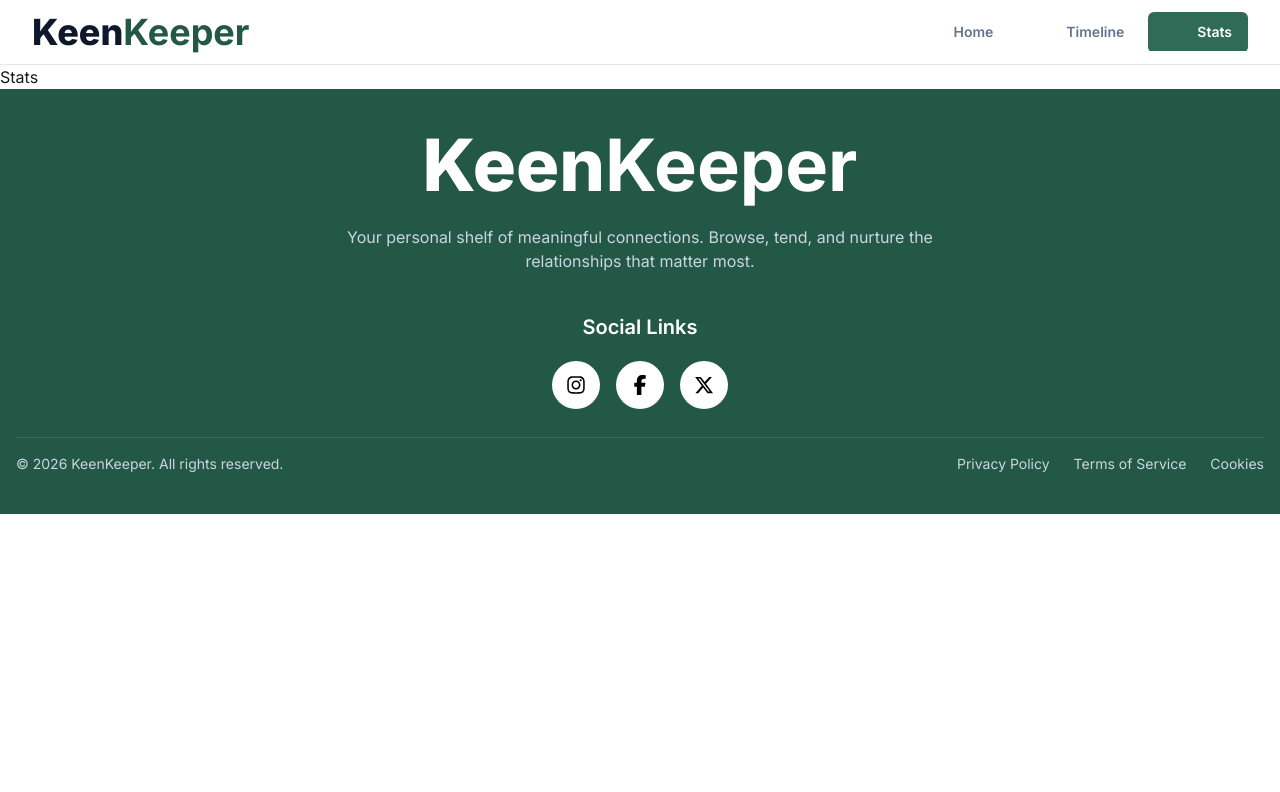
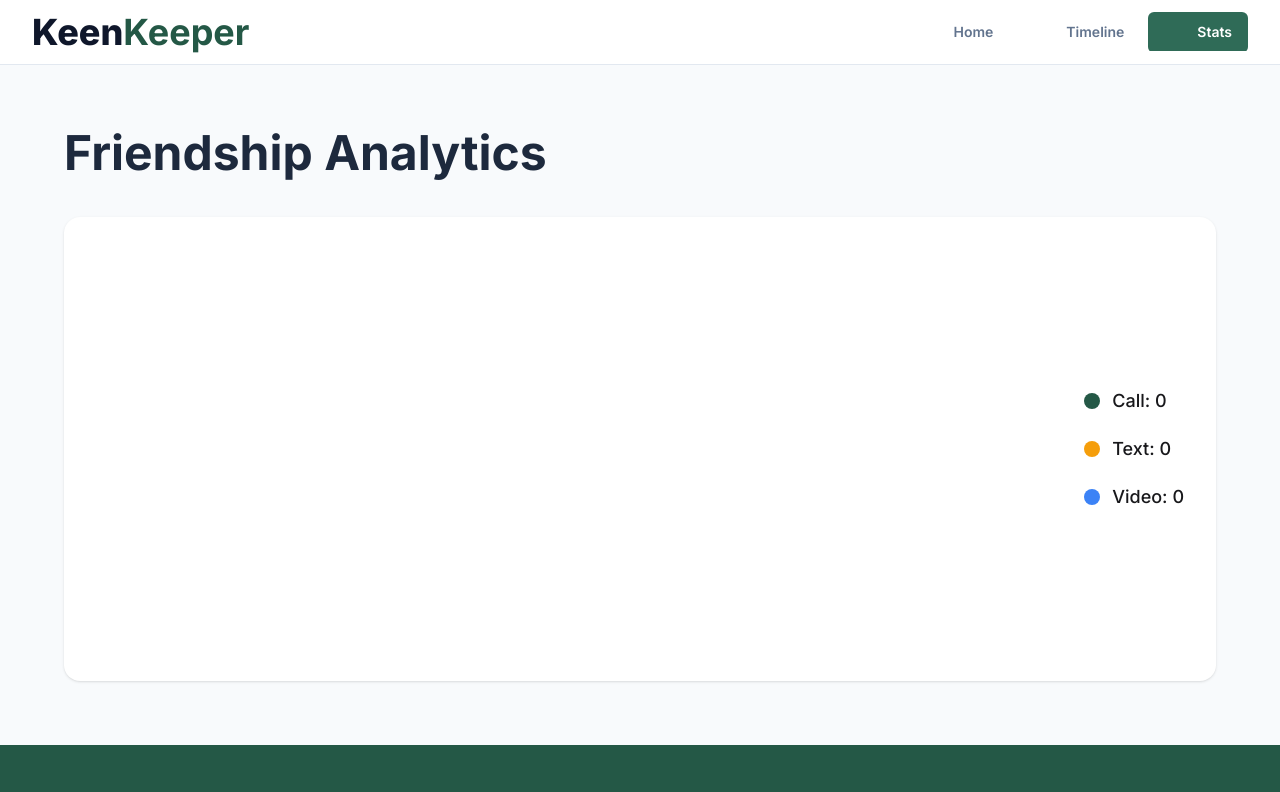
Before and after one commit to mohammedrakibcodes/keenkeeper-app, a React (Vite) app: page /stats in a window 1280 px wide. Shown: the top 792 px of the page. Built offline with nearby package versions, Linux system fonts and the light colour scheme; some icons are missing.

Commit message:
visualize interaction analytics

```diff
--- a/src/components/home/Banner.jsx
+++ b/src/components/home/Banner.jsx
@@ -14,7 +14,7 @@ function Banner() {
         <button className="mt-8 inline-flex items-center gap-2 rounded-md bg-[#316351] px-5 py-3 font-semibold text-white transition hover:opacity-90">
           <lord-icon
             src="https://cdn.lordicon.com/efxgwrkc.json"
-            trigger="hover"
+            trigger="loop"
             style={{
               width: "20px",
               height: "20px",
--- a/src/components/shared/Navbar.jsx
+++ b/src/components/shared/Navbar.jsx
@@ -47,7 +47,7 @@ function Navbar() {
                   <>
                     <lord-icon
                       src={item.icon}
-                      trigger="hover"
+                      trigger="in"
                       style={{
                         width: "25px",
                         height: "25px",
--- a/src/pages/FriendDetails.jsx
+++ b/src/pages/FriendDetails.jsx
@@ -108,7 +108,7 @@ function FriendDetails() {
           <button className="btn h-14 w-full border-slate-200 bg-white text-red-500">
             <lord-icon
               src="https://cdn.lordicon.com/oqeixref.json"
-              trigger="hover"
+              trigger="in"
               colors="primary:#ef4444,secondary:#ef4444"
               style={{
                 width: "22px",
@@ -171,7 +171,7 @@ function FriendDetails() {
               >
                 <lord-icon
                   src="https://cdn.lordicon.com/wtywrnoz.json"
-                  trigger="hover"
+                  trigger="in"
                   style={{
                     width: "36px",
                     height: "36px",
@@ -187,7 +187,7 @@ function FriendDetails() {
               >
                 <lord-icon
                   src="https://cdn.lordicon.com/bpptgtfr.json"
-                  trigger="hover"
+                  trigger="in"
                   style={{
                     width: "36px",
                     height: "36px",
@@ -203,7 +203,7 @@ function FriendDetails() {
               >
                 <lord-icon
                   src="https://cdn.lordicon.com/zczzhvwa.json"
-                  trigger="hover"
+                  trigger="in"
                   state="hover-videocam-2"
                   style={{
                     width: "36px",
--- a/src/pages/Stats.jsx
+++ b/src/pages/Stats.jsx
@@ -1,5 +1,79 @@
+import { useMemo } from "react";
+import { getTimeline } from "../utils/timeline";
+
+import { Pie, PieChart } from "recharts";
+
 function Stats() {
-  return <h1>Stats</h1>;
+  const timeline = getTimeline();
+
+  const chartData = useMemo(() => {
+    const callCount = timeline.filter((item) => item.type === "Call").length;
+
+    const textCount = timeline.filter((item) => item.type === "Text").length;
+
+    const videoCount = timeline.filter((item) => item.type === "Video").length;
+
+    return [
+      {
+        name: "Call",
+        value: callCount,
+        fill: "#245846",
+      },
+      {
+        name: "Text",
+        value: textCount,
+        fill: "#f59e0b",
+      },
+      {
+        name: "Video",
+        value: videoCount,
+        fill: "#3b82f6",
+      },
+    ];
+  }, [timeline]);
+
+  return (
+    <section className="bg-slate-50 px-4 py-16">
+      <div className="mx-auto max-w-6xl">
+        <h1 className="mb-10 text-5xl font-bold text-slate-800">
+          Friendship Analytics
+        </h1>
+
+        <div className="rounded-2xl bg-white p-8 shadow-sm">
+          <div className="flex flex-col items-center gap-8 lg:flex-row lg:justify-between">
+            <PieChart width={400} height={400}>
+              <Pie
+                data={chartData}
+                dataKey="value"
+                innerRadius={90}
+                outerRadius={150}
+                cornerRadius={12}
+                paddingAngle={5}
+                label
+              />
+            </PieChart>
+
+            <div className="space-y-5">
+              {chartData.map((item) => (
+                <div key={item.name} className="flex items-center gap-3">
+                  <div
+                    className="h-4 w-4 rounded-full"
+                    style={{
+                      backgroundColor: item.fill,
+                    }}
+                  ></div>
+
+                  <span className="text-lg font-medium">
+                    {item.name}: {item.value}
+                  </span>
+                </div>
+              ))}
+            </div>
+          </div>
+        </div>
+      </div>
+    </section>
+  );
 }
 
 export default Stats;
--- a/src/pages/Timeline.jsx
+++ b/src/pages/Timeline.jsx
@@ -19,8 +19,7 @@ function Timeline() {
           <div className="rounded-2xl border border-slate-200 bg-white p-12 text-center">
             <lord-icon
               src="https://cdn.lordicon.com/juujmrhr.json"
-              trigger="hover"
-              state="hover-error-2"
+              trigger="in"
               style={{ width: "120px", height: "120px" }}
             ></lord-icon>
 
@@ -69,7 +68,7 @@ function Timeline() {
                 {item.type === "Call" && (
                   <lord-icon
                     src="https://cdn.lordicon.com/wtywrnoz.json"
-                    trigger="hover"
+                    trigger="in"
                     style={{
                       width: "42px",
                       height: "42px",
@@ -80,7 +79,7 @@ function Timeline() {
                 {item.type === "Text" && (
                   <lord-icon
                     src="https://cdn.lordicon.com/bpptgtfr.json"
-                    trigger="hover"
+                    trigger="in"
                     style={{
                       width: "42px",
                       height: "42px",
@@ -91,7 +90,7 @@ function Timeline() {
                 {item.type === "Video" && (
                   <lord-icon
                     src="https://cdn.lordicon.com/zczzhvwa.json"
-                    trigger="hover"
+                    trigger="in"
                     state="hover-videocam-2"
                     style={{
                       width: "42px",
```
